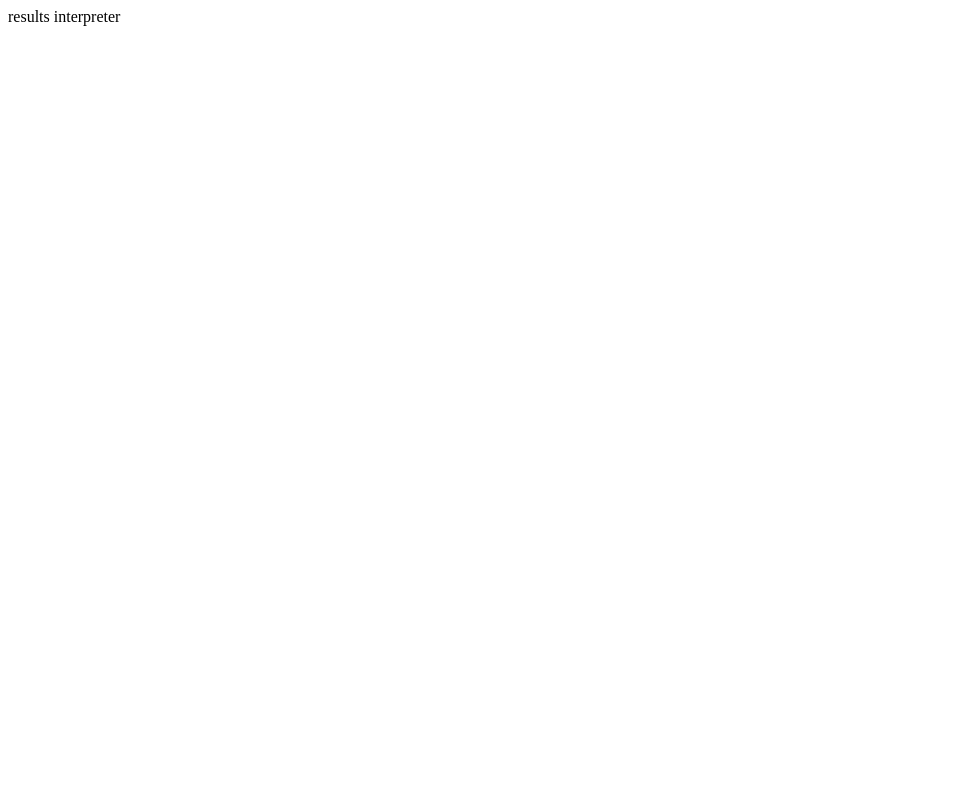
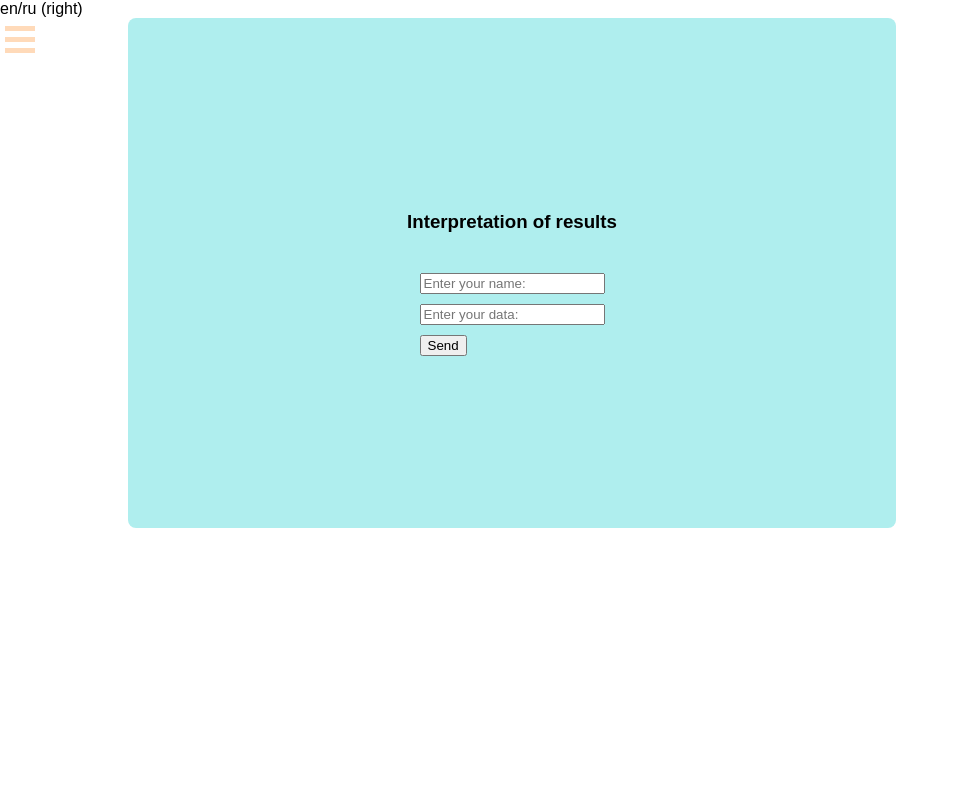
Before and after one commit to fj-fj-fj/rotem, a Flask app: page /interpretation-of-results in a window 1280 px wide. Before the commit the part shown is almost empty. Shown: the whole page, without its empty margins (0-959 px from the left). Run offline with Flask 2, Linux system fonts and the light colour scheme; some libraries are stand-ins or nearby versions.

Commit message:
new: results-of-interpretation forms

```diff
--- a/app/static/css/styles.css
+++ b/app/static/css/styles.css
@@ -28,7 +28,7 @@ a {
 
 .menu {
   position: fixed;
-  left: 0;top: 0;
+  left: 0; top: 0;
   z-index: 99;
   width: 30%;
   height: 100vh;
@@ -56,6 +56,25 @@ a {
   text-decoration: none;
   text-transform: uppercase;
   font-weight: 900;
+}
+
+/* Menu Item */
+
+.menu__page__content {
+  width: 60%;
+  height: 60vh;
+  margin-left: 10%;
+  padding-top: 30px;
+  background-color: paleturquoise;
+  border-radius: 8px;
+  display: flex;
+  justify-content: center;
+  align-items: center;
+  flex-direction: column;
+}
+
+.menu__page__title {
+  margin-bottom: 30px;
 }
 
 /* Menu Icon */
@@ -140,3 +159,28 @@ a {
   padding: 15px;
   padding-top: 0;
 }
+
+/* Forms */
+
+.form-contact p {
+  margin: 10px 0 10px 0;
+}
+.form-contact input[type-submit] {
+  font-size: 10px;
+}
+
+/* Flash Messages */
+
+.flash {
+  padding: 10px;
+}
+
+.flash.success {
+  border: 1px solid #21db56;
+  background: #aeffc5;
+}
+
+.flash.error {
+  border: 1px solid #ff4343;
+  background: #ff9c9c;
+}
--- a/app/templates/menu/results_interpretation.html
+++ b/app/templates/menu/results_interpretation.html
@@ -1 +1,22 @@
-results interpreter
+{% extends 'base.html' %}
+
+{% block title %}
+<title>Interpretation of results</title>
+{% endblock %}
+
+{% block content %}
+{{ super() }}
+<div class="menu__page__content">
+    <h3 class="menu__page__title">Interpretation of results</h3>
+
+    {% for cat, msg in get_flashed_messages(True) %}
+        <div class="flash {{ cat }}">{{ msg }}</div>
+    {% endfor %}
+
+    <form action="{{ url_for('results_interpretation') }}" method="post" class="form-contact">
+        <p><input type="text" name="username" placeholder="Enter your name:" value="" required /></p>
+        <p><input type="text" name="data" placeholder="Enter your data:" value="" required /></p>
+        <p><input type="submit" value="Send" /></p>
+    </form>
+</div>
+{% endblock %}
--- a/app/views/menu.py
+++ b/app/views/menu.py
@@ -1,4 +1,4 @@
-from flask import render_template
+from flask import flash, render_template, request
 
 from app import app
 
@@ -33,8 +33,13 @@ def video_instructions_smth():
     return render_template('menu/video_instructions_smth.html')
 
 
-@app.route('/interpretation-of-results')
+@app.route('/interpretation-of-results', methods=['GET', 'POST'])
 def results_interpretation():
+    if request.method == 'POST':
+        if len(request.form['username']) >= 2:
+            flash('Succsess! :)', category='success')
+        else:
+            flash('Error! :(', category='error')
     return render_template('menu/results_interpretation.html')
 
 
```
